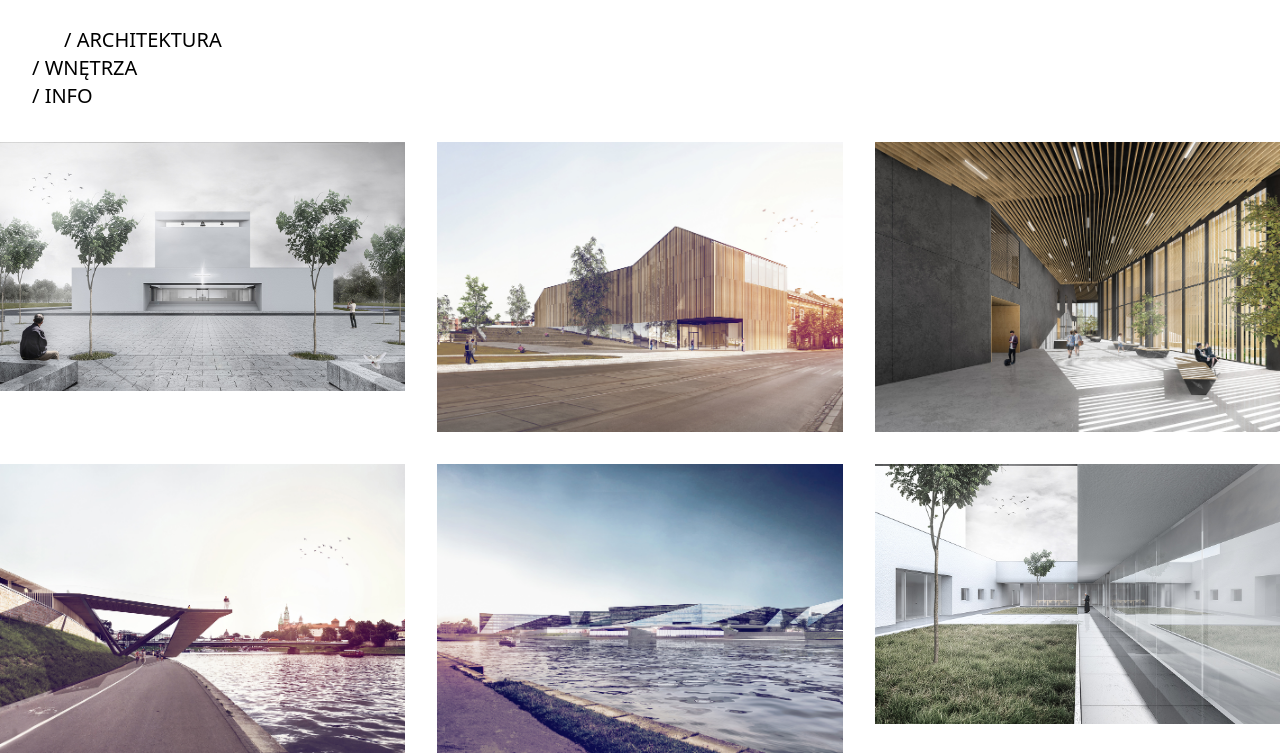
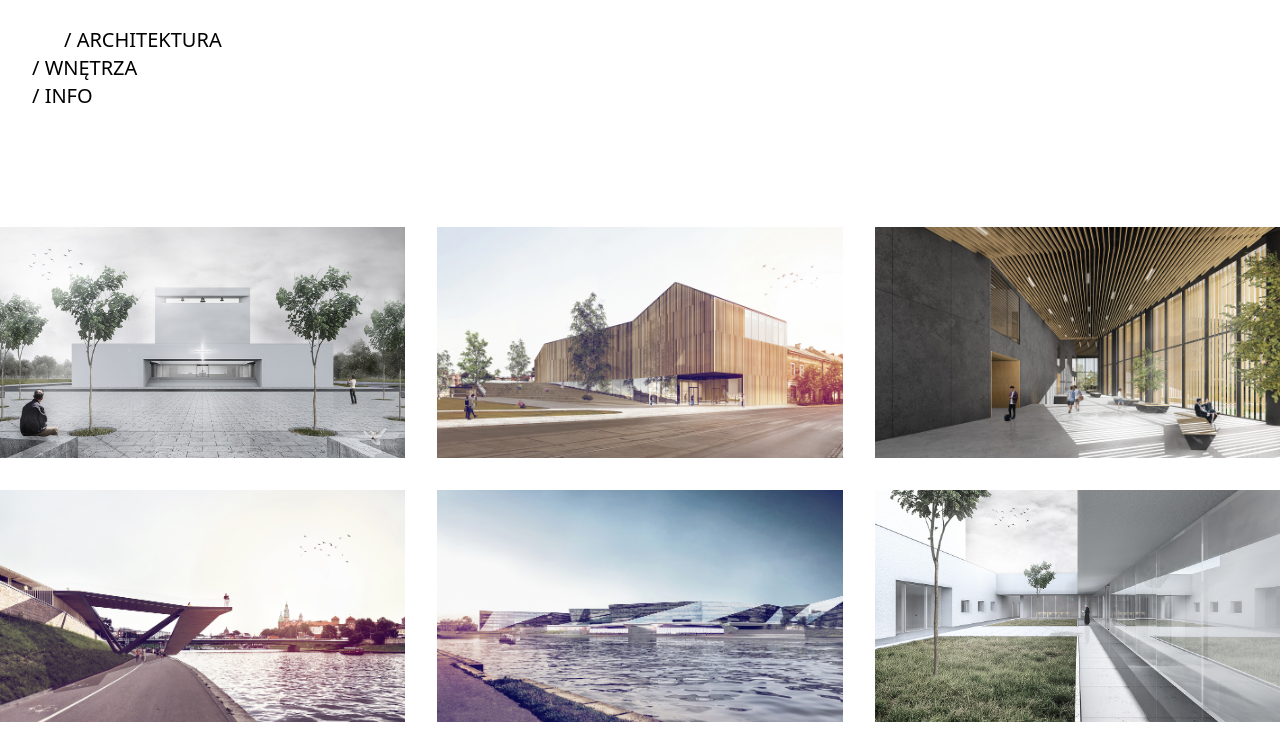
Before and after one commit to mateuszkornecki/lu-ku-studio, a Gatsby site: page /architektura in a window 1280 px wide. Shown: the part 78-831 px from the top of the page. After the commit the page ends 800 px from the top, so only its background shows below. Built offline with nearby package versions, Linux system fonts and the light colour scheme; Gatsby itself is replaced by a stand-in of ours.

Commit message:
feat: added project image hover state handling

```diff
--- a/src/pages/architektura.tsx
+++ b/src/pages/architektura.tsx
@@ -1,28 +1,43 @@
-import React from "react"
+import React, { useState } from "react"
 import { Link, graphql } from "gatsby"
 import Img, { FluidObject } from "gatsby-image"
 import Logo from "../components/Logo"
 import Navigation from "../components/Navigation"
 import NavigationItem from "../components/NavigationItem"
-import Layout from "../components/Layout"
 
 type ProjectLinkProps = {
   path: string
   image: FluidObject
+  projectName: string
 }
 
 const ProjectLink = (props: ProjectLinkProps) => {
-  const { path, image } = props
+  const { path, image, projectName } = props
+  const [isHover, setIsHover] = useState(false)
 
-  console.log(props)
   return (
-    <Link to={path}>
-      <Img fluid={image} />
+    <Link
+      to={path}
+      className=" relative"
+      onMouseEnter={() => setIsHover(true)}
+      onMouseLeave={() => setIsHover(false)}
+    >
+      <Img
+        fluid={{ ...image, aspectRatio: 1.75 }}
+        className="duration-500 ease-in-out hover:opacity-0"
+      />
+      <p
+        className={`${
+          isHover ? "opacity-1" : "opacity-0"
+        } absolute duration-500 ease-in-out top-4 left-4 text-xl`}
+      >
+        {projectName}
+      </p>
     </Link>
   )
 }
 
-const IndexPage = props => {
+const ArchitecturePage = props => {
   const {
     data: {
       allMarkdownRemark: { edges },
@@ -37,6 +52,7 @@
         key={edge.id}
         path={project.slug}
         image={projectCoverFluid}
+        projectName={project.title.toUpperCase()}
       />
     )
   })
@@ -62,10 +78,10 @@
   )
 }
 
-export default IndexPage
+export default ArchitecturePage
 
 export const pageQuery = graphql`
-  query getCovers {
+  query {
     allMarkdownRemark {
       edges {
         node {
@@ -75,9 +91,8 @@
             slug
             projectCover {
               childImageSharp {
-                fluid(maxHeight: 500, quality: 100) {
+                fluid(maxHeight: 400, quality: 100) {
                   ...GatsbyImageSharpFluid
-                  ...GatsbyImageSharpFluidLimitPresentationSize
                 }
               }
             }
```
